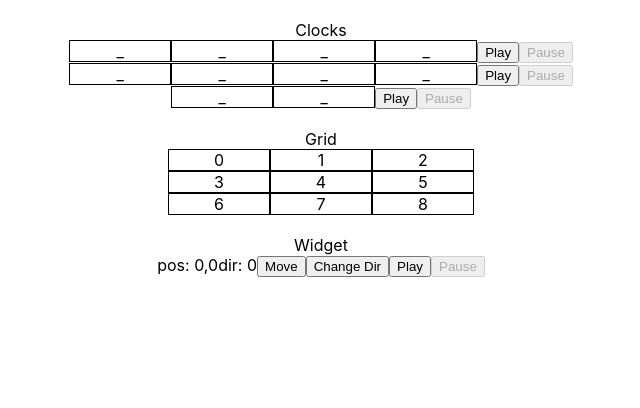
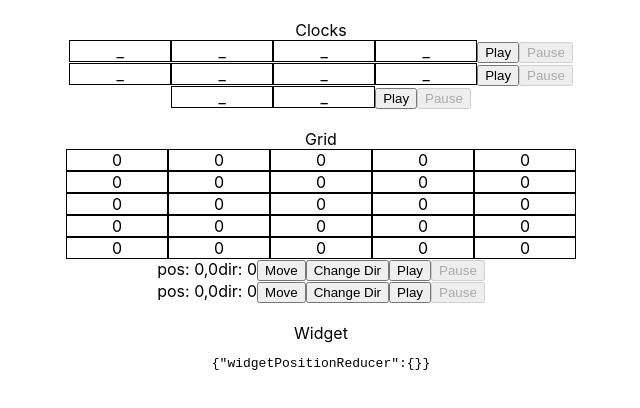
Before and after one commit to marwahaha/otomata, a React (Create React App) app: page / in a window 1280 px wide. Shown: the top 408 px of the page, without its empty margins (319-959 px from the left). Built offline with nearby package versions, Linux system fonts and the light colour scheme.

Commit message:
Get grid working with widgets

```diff
--- a/package.json
+++ b/package.json
@@ -8,7 +8,10 @@
     "@testing-library/user-event": "^12.1.10",
     "react": "^17.0.1",
     "react-dom": "^17.0.1",
+    "react-redux": "^7.2.1",
     "react-scripts": "4.0.0",
+    "redux": "^4.0.5",
+    "redux-thunk": "^2.3.0",
     "tone": "^14.7.58",
     "web-vitals": "^0.2.4"
   },
--- a/public/index.html
+++ b/public/index.html
@@ -1,15 +1,11 @@
 <!DOCTYPE html>
 <html lang="en">
+
 <head>
   <meta charset="utf-8" />
   <link rel="icon" href="%PUBLIC_URL%/favicon.ico" />
   <meta name="viewport" content="width=device-width, initial-scale=1" />
   <meta name="theme-color" content="#000000" />
-    <meta
-      name="description"
-      content="Web site created using create-react-app"
-    />
-    <link rel="apple-touch-icon" href="%PUBLIC_URL%/logo192.png" />
   <!--
       manifest.json provides metadata used when your web app is installed on a
       user's mobile device or desktop. See https://developers.google.com/web/fundamentals/web-app-manifest/
@@ -24,8 +20,8 @@
       work correctly both with client-side routing and a non-root public URL.
       Learn how to configure a non-root public URL by running `npm run build`.
     -->
-    <title>React App</title>
 </head>
+
 <body>
   <noscript>You need to enable JavaScript to run this app.</noscript>
   <div id="root"></div>
@@ -40,4 +36,5 @@
       To create a production bundle, use `npm run build` or `yarn build`.
     -->
 </body>
+
 </html>
--- a/src/App.js
+++ b/src/App.js
@@ -2,8 +2,19 @@ import './App.css';
 import { Clock } from './Clock';
 import { Grid } from './Grid';
 import { Widget } from './Widget';
+import { connect } from 'react-redux';
+import { updatePosAction } from './actions/updatePosAction';
+import { Component } from 'react';
 
-function App() {
+const mapStateToProps = state => ({
+  ...state
+})
+const mapDispatchToProps = dispatch => ({
+  updatePosAction: (idx, pos) => dispatch(updatePosAction(idx, pos))
+})
+
+class App extends Component {
+  render() {
     return (
       <div className="App">
 
@@ -13,15 +24,22 @@ function App() {
         <Clock scale={["C5", "D5"]} />
         <br />
 Grid
-      <Grid gridsize={3} />
+        <Grid widgetsPos={this.props.widgetPositionReducer} gridsize={5} />
+        <Widget idx={0} updatePosAction={this.props.updatePosAction} gridsize={5} scale={["C4", "D4", "G4", "F4", "D4"]} />
+        <Widget idx={1} updatePosAction={this.props.updatePosAction} gridsize={5} scale={["F4", "G4", "D4", "C4", "E4"]} />
+
         <br />
       Widget
-      <Widget gridsize={3} />
         <br />
 
-    </div>
-
-  );
+        <pre>
+          {
+            JSON.stringify(this.props)
+          }
+        </pre>
+      </div >
+    )
+  }
 }
 
 // loop in otomata
@@ -29,4 +47,4 @@ Grid
 // then make sounds if on edge
 // then change directions if overlap
 
-export default App;
+export default connect(mapStateToProps, mapDispatchToProps)(App);
--- a/src/Grid.js
+++ b/src/Grid.js
@@ -4,6 +4,28 @@ export class Grid extends React.Component {
   constructor(props) {
     super(props);
     this.grid = [...Array(this.props.gridsize).keys()];
+    this.state = {
+      vals: new Array(this.props.gridsize).fill(0)
+        .map(x => new Array(this.props.gridsize).fill(0))
+    }
+  }
+
+
+  updateVals() {
+    let vals = new Array(this.props.gridsize).fill(0)
+      .map(x => new Array(this.props.gridsize).fill(0));
+
+    (Object.values(this.props.widgetsPos) || []).forEach(pos => {
+      vals[pos[0]][pos[1]] += 1;
+    })
+    this.setState({ vals });
+  }
+
+  componentDidUpdate(prevProps) {
+    if (prevProps.widgetsPos !== this.props.widgetsPos) {
+      this.updateVals();
+      // TODO check object equality
+    }
   }
 
   render() {
@@ -11,7 +33,7 @@ export class Grid extends React.Component {
       <div>
         {
           this.grid.map(num => {
-            return <Row offset={num} key={num} len={this.props.gridsize} />
+            return <Row offset={num} key={num} vals={this.state.vals[num]} len={this.props.gridsize} />
           })
         }
       </div>
--- a/src/Row.js
+++ b/src/Row.js
@@ -11,7 +11,7 @@ export class Row extends React.Component {
       <div>
         {
           this.grid.map(num => {
-            return <Cell key={this.props.offset * this.props.len + num} val={this.props.offset * this.props.len + num} />
+            return <Cell key={this.props.offset * this.props.len + num} val={this.props.vals[num]} />
 
           })
         }
--- a/src/Widget.js
+++ b/src/Widget.js
@@ -1,8 +1,13 @@
 import React from 'react';
+import * as Tone from 'tone';
+
 import { Ticker } from './Ticker';
 export class Widget extends Ticker {
     constructor(props) {
         super(props);
+        this.synth = new Tone.Synth().toDestination();
+        this.play = v => this.synth.triggerAttackRelease(v, "8n");
+
         this.pos = [0, 0];
         this.state = { dir: 0, pos: this.pos };
         this.up = () => {
@@ -38,7 +43,65 @@ export class Widget extends Ticker {
     }
 
     tick() {
+        // this is in case dir changes outside of this loop and it's next to a wall
+        if (this.isNextToWall()) {
+            this.setState({ ...this.state, dir: (this.state.dir + 2) % 4 });
+        }
+        // move one space
         this.move();
+        // change dir and make sound if hit a wall
+        this.props.updatePosAction(this.props.idx, this.state.pos);
+        if (this.isNextToWall()) {
+            this.setState({ ...this.state, dir: (this.state.dir + 2) % 4 });
+            this.makeSound();
+        }
+    }
+
+    isNextToWall() {
+        const pos = this.state.pos;
+        const dir = this.state.dir;
+        const last = this.props.gridsize - 1;
+        return (dir === 0 && pos[1] === last)
+            || (dir === 1 && pos[0] === last)
+            || (dir === 2 && pos[1] === 0)
+            || (dir === 3 && pos[0] === 0);
+    }
+
+
+    makeSound() {
+        const pos = this.state.pos;
+        let val = 0;
+        const last = this.props.gridsize - 1;
+        if ((this.state.dir % 2 === 1) && (pos[0] === 0 || pos[0] === last)) {
+            val = pos[1];
+        } else {
+            val = pos[0];
+        }
+        this.play(this.props.scale[val]);
+    }
+
+    checkIfHitWall() {
+        if (this.state.dir === 0 || this.state.dir === 2) {
+            if (this.state.pos[1] === 0) {
+                // top wall
+                return true;
+            }
+            if (this.state.pos[1] === (this.props.gridsize - 1)) {
+                // bottom wall
+                return true;
+            }
+        }
+        if (this.state.dir === 1 || this.state.dir === 3) {
+            if (this.state.pos[0] === 0) {
+                // left wall
+                return true;
+            }
+            if (this.state.pos[0] === (this.props.gridsize - 1)) {
+                // right wall
+                return true;
+            }
+        }
+        return false;
     }
 
     subrender() {
--- /dev/null
+++ b/src/actions/updatePosAction.js
@@ -0,0 +1,6 @@
+export const updatePosAction = (idx, pos) => dispatch => {
+    dispatch({
+        type: 'UPDATE_POS_ACTION',
+        payload: { [idx]: pos }
+    })
+}
--- a/src/index.js
+++ b/src/index.js
@@ -3,11 +3,15 @@ import ReactDOM from 'react-dom';
 import './index.css';
 import App from './App';
 // import reportWebVitals from './reportWebVitals';
+import { Provider } from 'react-redux'
+import configureStore from './store';
 
 ReactDOM.render(
   <React.StrictMode>
-    <App />
-  </React.StrictMode>,
+    <Provider store={configureStore()}>
+      <App />
+    </Provider>
+  </React.StrictMode >,
   document.getElementById('root')
 );
 
--- /dev/null
+++ b/src/reducers/rootReducer.js
@@ -0,0 +1,4 @@
+import { combineReducers } from 'redux';
+import widgetPositionReducer from './widgetPositionReducer'; export default combineReducers({
+    widgetPositionReducer
+});
--- /dev/null
+++ b/src/reducers/widgetPositionReducer.js
@@ -0,0 +1,11 @@
+const widgetPositionReducer = (state = {}, action) => {
+    switch (action.type) {
+        case 'UPDATE_POS_ACTION':
+            return {
+                ...state, ...action.payload,
+            }
+        default:
+            return state
+    }
+}
+export default widgetPositionReducer;
--- /dev/null
+++ b/src/store.js
@@ -0,0 +1,10 @@
+import { createStore, applyMiddleware } from 'redux';
+import thunk from 'redux-thunk';
+import rootReducer from './reducers/rootReducer';
+export default function configureStore(initialState = {}) {
+    return createStore(
+        rootReducer,
+        initialState,
+        applyMiddleware(thunk)
+    );
+}
```
Also changed, not shown: 1 other file (tests, documents, lock files or other folders). Lines whose indentation alone changed are shown as unchanged.
